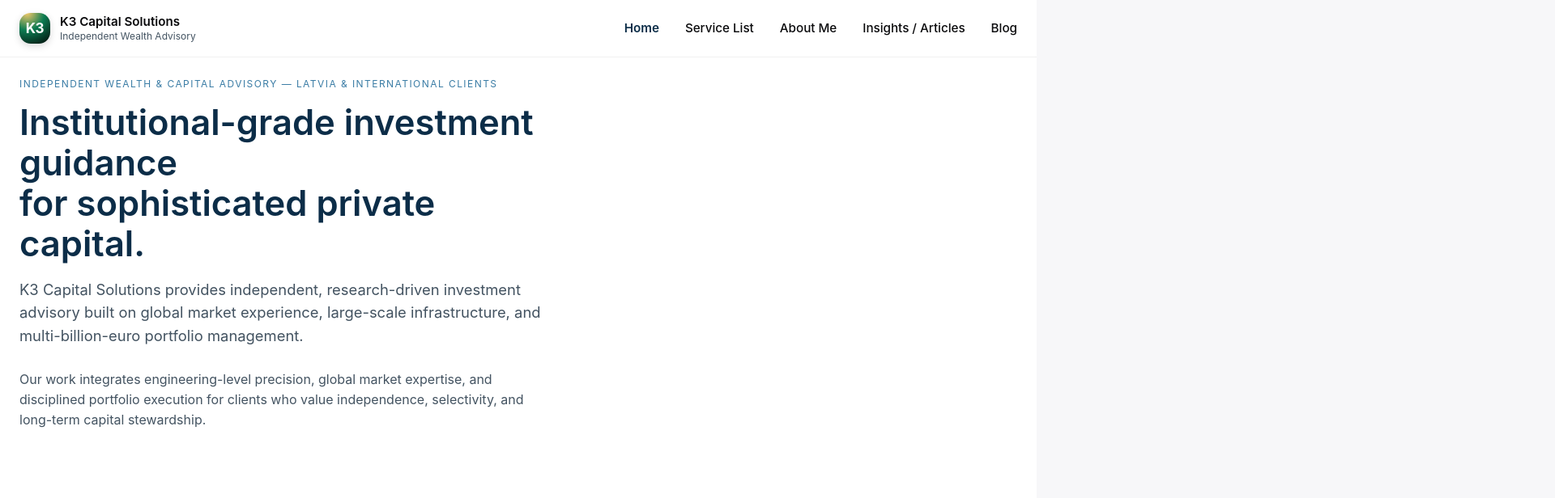
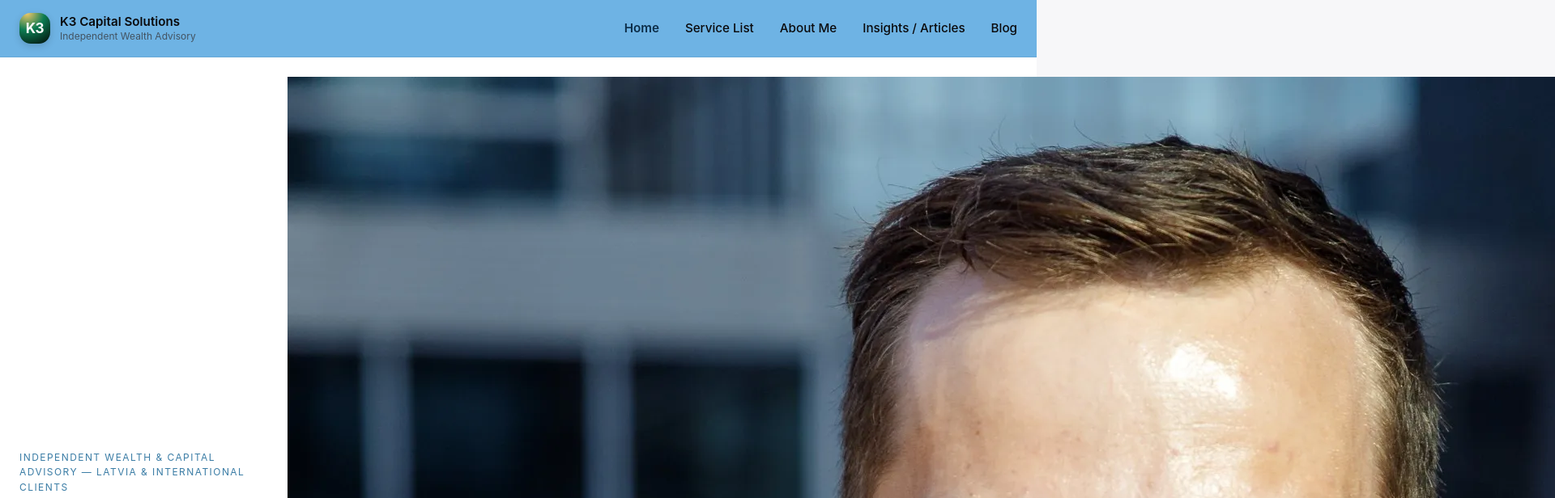
Before and after one commit to indarss/K3CapitalSolutions, a Next.js app: page / in a window 1280 px wide. Shown: the top 616 px of the page at 81% size, 1920 px wide, since content can reach past the window. Built offline with nearby package versions, Linux system fonts and the light colour scheme.

Commit message:
adding cleanup
adding cleanup

```diff
--- a/app/globals.css
+++ b/app/globals.css
@@ -127,7 +127,7 @@ p {
   position: sticky;
   top: 0;
   z-index: 3000;
-  background: var(--surface);
+  background: #6eb3e4;
   border-bottom: 1px solid var(--divider);
   transition: box-shadow 0.25s ease, transform 0.3s ease, opacity 0.3s ease;
 }
--- a/app/page.jsx
+++ b/app/page.jsx
@@ -22,8 +22,7 @@ export default function Page() {
               <p className="eyebrow">{branding.tagline}</p>
 
               <h1 className="hero-title">
-                Institutional-grade investment guidance<br />
-                for sophisticated private capital.
+                Institutional-grade investment guidance for sophisticated private capital.
               </h1>
 
               <p className="intro">
@@ -37,6 +36,15 @@ export default function Page() {
                 expertise, and disciplined portfolio execution for clients who value
                 independence, selectivity, and long-term capital stewardship.
               </p>
+            </Reveal>
+
+            {/* RIGHT COLUMN — IMAGE */}
+            <Reveal delay={0.15} className="hero-image">
+              <img
+                src="/img/krists.webp"
+                alt="Krists Eiduks"
+                className="hero-img"
+              />
             </Reveal>
 
           </div>
@@ -108,7 +116,9 @@ export default function Page() {
 
                 {/* LEFT SIDE — TEXT */}
                 <div className="profile-left">
-                  <div className="profile-avatar">K3</div>
+                  <div className="profile-avatar">
+                    <K3Logo size={48} />
+                  </div>
 
                   <h3>Krists Eiduks</h3>
                   <p className="role">Founder & Managing Partner</p>
@@ -129,7 +139,7 @@ export default function Page() {
                 {/* RIGHT SIDE — PHOTO */}
                 <div className="profile-photo-wrapper">
                   <img
-                    src="/krists.webp"
+                    src="/img/krists.webp"
                     alt="Krists Eiduks"
                     className="profile-photo"
                   />
```
